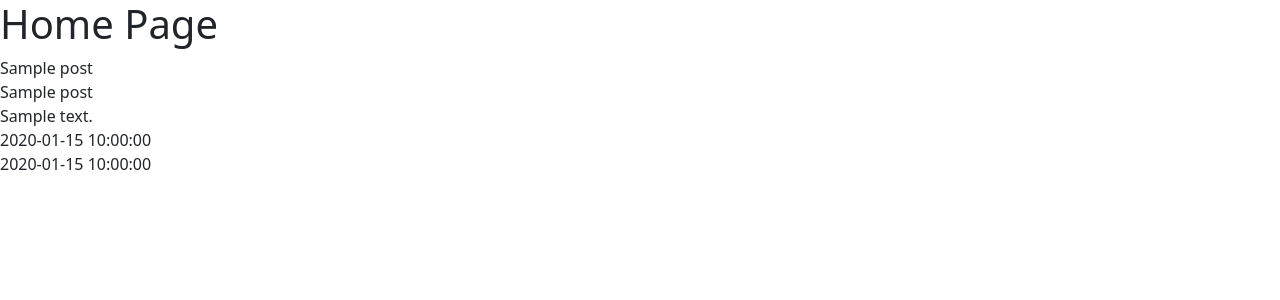
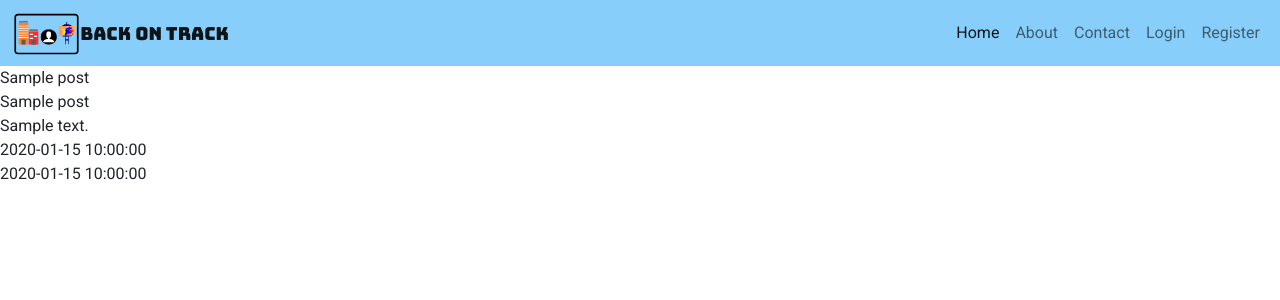
Before and after one commit to maxthor500/Back-on-track-MS3, a Flask app: page / in a window 1280 px wide. Shown: the top 300 px of the page. Run offline with Flask 2, Linux system fonts and the light colour scheme; a database or web service that is not in the repository returns one stand-in record (Sample ...); some libraries are stand-ins or nearby versions.

Commit message:
Add Bootstrap navbar with logo

```diff
--- /dev/null
+++ b/static/css/custom.css
@@ -0,0 +1,21 @@
+/* import google font */
+@import url('https://fonts.googleapis.com/css2?family=Bungee&family=Roboto&display=swap');
+
+* {
+    margin: 0;
+    padding: 0;
+    box-sizing: border-box;
+}
+
+body {
+    font-family: 'Roboto', cursive !important;
+}
+
+.navbar {
+    background-color: lightskyblue !important;
+}
+
+.navbar-brand {
+    font-family: 'Bungee', cursive;
+    font-size: large;
+}
--- a/templates/base.html
+++ b/templates/base.html
@@ -8,16 +8,62 @@
     <link rel="stylesheet" href="https://cdnjs.cloudflare.com/ajax/libs/font-awesome/5.15.3/css/all.min.css"
         integrity="sha512-iBBXm8fW90+nuLcSKlbmrPcLa0OT92xO1BIsZ+ywDWZCvqsWgccV3gFoRBv0z+8dLJgyAHIhR35VZc2oM/gI1w==" crossorigin="anonymous" type="text/css" />
     <link href="https://cdn.jsdelivr.net/npm/bootstrap@5.0.0-beta3/dist/css/bootstrap.min.css" rel="stylesheet"
-        integrity="sha384-eOJMYsd53ii+scO/bJGFsiCZc+5NDVN2yr8+0RDqr0Ql0h+rP48ckxlpbzKgwra6" crossorigin="anonymous" type="text/css">
+        integrity="sha384-eOJMYsd53ii+scO/bJGFsiCZc+5NDVN2yr8+0RDqr0Ql0h+rP48ckxlpbzKgwra6" crossorigin="anonymous" type="text/css" />
     <!-- my stylesheets -->
-    <link rel="stylesheet" href="{{ url_for('static', filename='css/style.css') }}" type="text/css">
+    <link rel="stylesheet" href="{{ url_for('static', filename='css/custom.css') }}" type="text/css">
     {% block styles %}
     {% endblock %}
     <title>Back On Track</title>
 </head>
 <body>
 
-    <h1>Home Page</h1>
+    <header>
+        <nav class="navbar navbar-expand-lg navbar-light bg-light" >
+            <div class="container-fluid">
+              <a href="#">
+                <img height="50" src="{{ url_for('static', filename='images/LogoBOT.svg') }}" alt="LogoBOT">
+              </a>
+              <a class="navbar-brand" href="#">
+                Back On Track
+              </a>
+              <button class="navbar-toggler" type="button" data-bs-toggle="collapse" data-bs-target="#navbarSupportedContent" aria-controls="navbarSupportedContent" aria-expanded="false" aria-label="Toggle navigation">
+                <span class="navbar-toggler-icon"></span>
+              </button>
+              <div class="collapse navbar-collapse" id="navbarSupportedContent">
+                <ul class="navbar-nav ms-auto mb-2 mb-lg-0">
+                  <li class="nav-item">
+                    <a class="nav-link active" aria-current="page" href="#">Home</a>
+                  </li>
+                  <li class="nav-item">
+                    <a class="nav-link" href="#">About</a>
+                  </li>
+                  <li class="nav-item">
+                    <a class="nav-link" href="#">Contact</a>
+                  </li>
+                  {% if session.user %}
+                    <li class="nav-item">
+                        <a class="nav-link" href="#">Profile</a>
+                    </li>
+                    <li class="nav-item">
+                        <a class="nav-link" href="#">Dashboard</a>
+                    </li>
+                    <li class="nav-item">
+                        <a class="nav-link" href="#">Logout</a>
+                    </li>
+                  {% else %}
+                    <li class="nav-item">
+                        <a class="nav-link" href="#">Login</a>
+                    </li>
+                    <li class="nav-item">
+                        <a class="nav-link" href="#">Register</a>
+                    </li>
+                  {% endif %}
+                </ul>
+              </div>
+            </div>
+        </nav>
+    </header>
+
     {% block content %}
     {% endblock %}
 
```
Also changed, not shown: static/css/style.css (deleted), static/images/BackOnTrackHero.svg (added), static/images/LogoBOT.svg (added).
